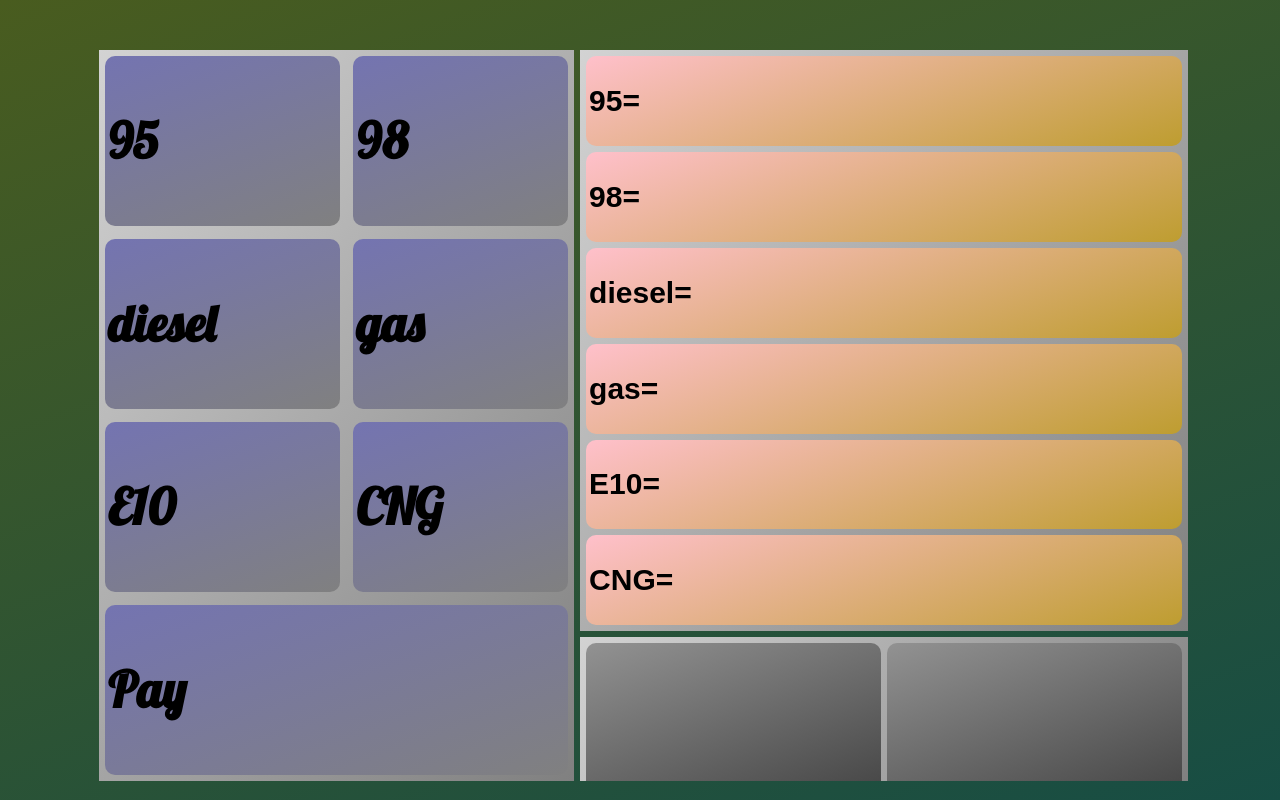
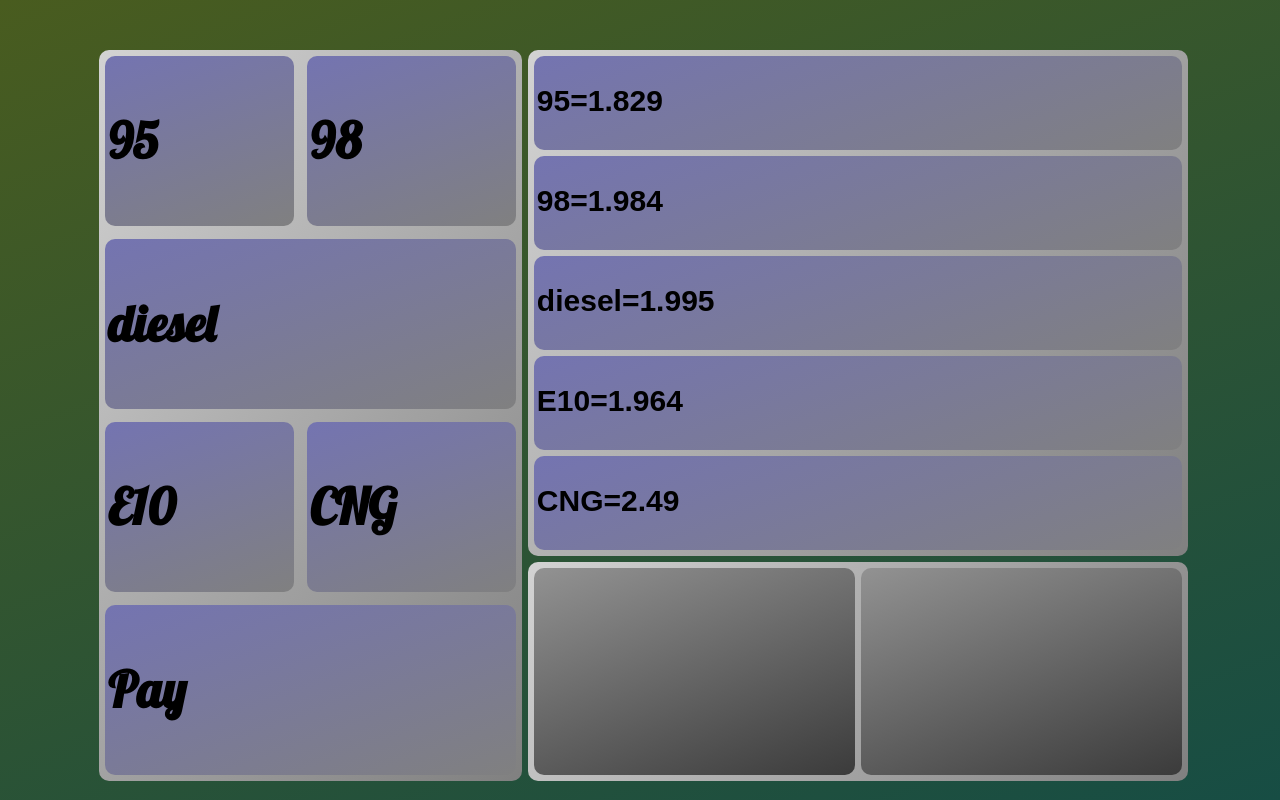
Before and after one commit to Hamnstrom/Year-1, a plain HTML site: page Gas-Station/Code/index.html in a window 1280 px wide. Drawn offline with Linux system fonts and the light colour scheme.

Commit message:
Added features
added:
1. Styling
2. Prices

```diff
--- a/Gas-Station/Code/index.html
+++ b/Gas-Station/Code/index.html
@@ -1,6 +1,7 @@
 <!DOCTYPE html>
 <html lang="en">
 <head>
+    <link rel="icon" href="../Assets/firefox.png">
     <link rel="stylesheet" href="./style.css">
     <meta charset="UTF-8">
     <meta name="viewport" content="width=device-width, initial-scale=1.0">
@@ -11,18 +12,15 @@
 
 
     <div class="main">
-        <div class="buttons">
+        <div class="buttons sub">
             <div class="button">
                 <h3 class="button-h3">95</h3>
             </div>
             <div class="button">
                 <h3 class="button-h3">98</h3>
             </div>
-            <div class="button">
+            <div class="button wide">
                 <h3 class="button-h3">diesel</h3>
-            </div>
-            <div class="button">
-                <h3 class="button-h3">gas</h3>
             </div>
             <div class="button">
                 <h3 class="button-h3">E10</h3>
@@ -30,35 +28,37 @@
             <div class="button">
                 <h3 class="button-h3">CNG</h3>
             </div>
-            <div class="button pay">
+            <div class="button pay" onclick="setSum(0)">
                 <h3 class="button-h3">Pay</h3>
             </div>
 
         </div>
 
-        <div class="prices">
+        <div class="prices sub">
             <div class="price">
-                <h2>95=</h2>
+                <h2 id="1">95=</h2>
             </div>
             <div class="price">
-                <h2>98=</h2>
+                <h2 id="2">98=</h2>
             </div>
             <div class="price">
-                <h2>diesel=</h2>
+                <h2 id="3">diesel=</h2>
             </div>
+        <!--
             <div class="price">
                 <h2>gas=</h2>
             </div>
+        -->
             <div class="price">
-                <h2>E10=</h2>
+                <h2 id="4">E10=</h2>
             </div>
             <div class="price">
-                <h2>CNG=</h2>
+                <h2 id="5">CNG=</h2>
             </div>
 
         </div>
 
-        <div class="display">
+        <div class="display sub">
             <div class="event">
                 <h1></h1>
             </div>
--- a/Gas-Station/Code/main.js
+++ b/Gas-Station/Code/main.js
@@ -1,10 +1,35 @@
-function press(fuel){
-    switch(fuel){
-        case "95": let nineFive=true;
-        case "98": let nineEight=true;
-        case "diesel": let diesel=true;
-        case "gas": let gas=true;
-        case "E10": let E10=true;
-        case "CNG": let CNG=true;
-    }
+
+/*
+let nineFive=1.829;
+let nineEight=1.984;
+let diesel=1.995;
+let e10=1.964;
+let cng=2.490;
+*/
+
+let prices=[
+    {price:1.829,fuel:"nineFive"},
+    {price:1.984,fuel:"nineEight"},
+    {price:1.995,fuel:"diesel"},
+    {price:1.964,fuel:"e10"},
+    {price:2.490,fuel:"cng"}
+]
+
+let indexx=0;
+for(let i=0;i<prices.length;i++){
+    indexx++;
+
+    document.getElementById(indexx).innerHTML+=prices[indexx-1].price;
+
 }
+
+
+// placeholder
+sum=55115;
+console.log(`sum=${sum}`);
+
+// Reset Sum
+function setSum(value){
+    sum=value;
+    console.log(`sum=${sum}`);
+}
--- a/Gas-Station/Code/style.css
+++ b/Gas-Station/Code/style.css
@@ -25,6 +25,7 @@ div{
 .main{
     position: relative;
 
+
     width: 90%;
     height: 90%;
 
@@ -38,9 +39,12 @@ div{
     grid-template-rows: auto auto;
 }
 
+.sub{
+    border-radius: 10px;
+    background: linear-gradient(130deg,lightgray,gray);
+}
+
 .buttons{
-    background: linear-gradient(130deg,lightgray,gray);
-
     grid-column: 1;
     grid-row: 1 / span 2;
 
@@ -50,56 +54,29 @@ div{
     gap: 7px;
 }
 
-.prices{
-    background: linear-gradient(130deg,lightgray,gray);
-
-
-    grid-column: 2 / span 2;
-    grid-row: 1 / span 1;
-
-    display: grid;
-}
-
-.price{
-    background: linear-gradient(160deg,pink,rgb(190, 157, 48));
-    border-radius: 10px;
-}
-
-.price h2{
-    font-size: 30px;
-    font-family: fantasy;
-}
-
-.display{
-    background: linear-gradient(130deg,lightgray,gray);
-    grid-column: 2 / span 2;
-    grid-row: 2 / span 1;
-
-    overflow: hidden;
-
-    display: grid;
-    grid-template-columns: auto auto;
-
-}
-
-.event{
-    background: linear-gradient(160deg,rgb(146, 146, 146),rgb(59, 59, 59));
-    border-radius: 10px;
-
-    min-height: 180px;
-}
-
 .button{
     background: linear-gradient(160deg,rgb(116, 116, 177),gray);
 
     border-radius: 10px;
+
+    -moz-user-select: none; /* Firefox */
+    -webkit-user-select: none; /* Safari */
+    -ms-user-select: none; /* IE 10 and IE 11 */
+    user-select: none; /* Standard syntax */
 }
 
 .button:hover,
 .button:focus {
   box-shadow: 0 0.5em 0.5em -0.4em var(--hover);
   transform: translateY(-0.25em);
+
+  filter: brightness(1.50);
 }
+
+.button:active{
+    filter: brightness(0.90);
+}
+
 /*
 .button:after {
     content: "";
@@ -129,7 +106,48 @@ div{
 
 }
 
+.wide{
+    grid-column: span 2;
+}
+
 .pay{
     grid-column: span 2;
     background: -moz-linear-gradient(160deg,gold,salmon);
 }
+
+
+
+.prices{
+    grid-column: 2 / span 2;
+    grid-row: 1 / span 1;
+
+    display: grid;
+}
+
+.price{
+    background: linear-gradient(160deg,rgb(116, 116, 177),gray);
+    border-radius: 10px;
+}
+
+.price h2{
+    font-size: 30px;
+    font-family: fantasy;
+}
+
+.display{
+    grid-column: 2 / span 2;
+    grid-row: 2 / span 1;
+
+    overflow: hidden;
+
+    display: grid;
+    grid-template-columns: auto auto;
+
+}
+
+.event{
+    background: linear-gradient(160deg,rgb(146, 146, 146),rgb(59, 59, 59));
+    border-radius: 10px;
+
+    min-height: 180px;
+}
```
Also changed, not shown: Gas-Station/Code/test.html (+18 -42 lines), Gas-Station/Assets/firefox.png (added).
